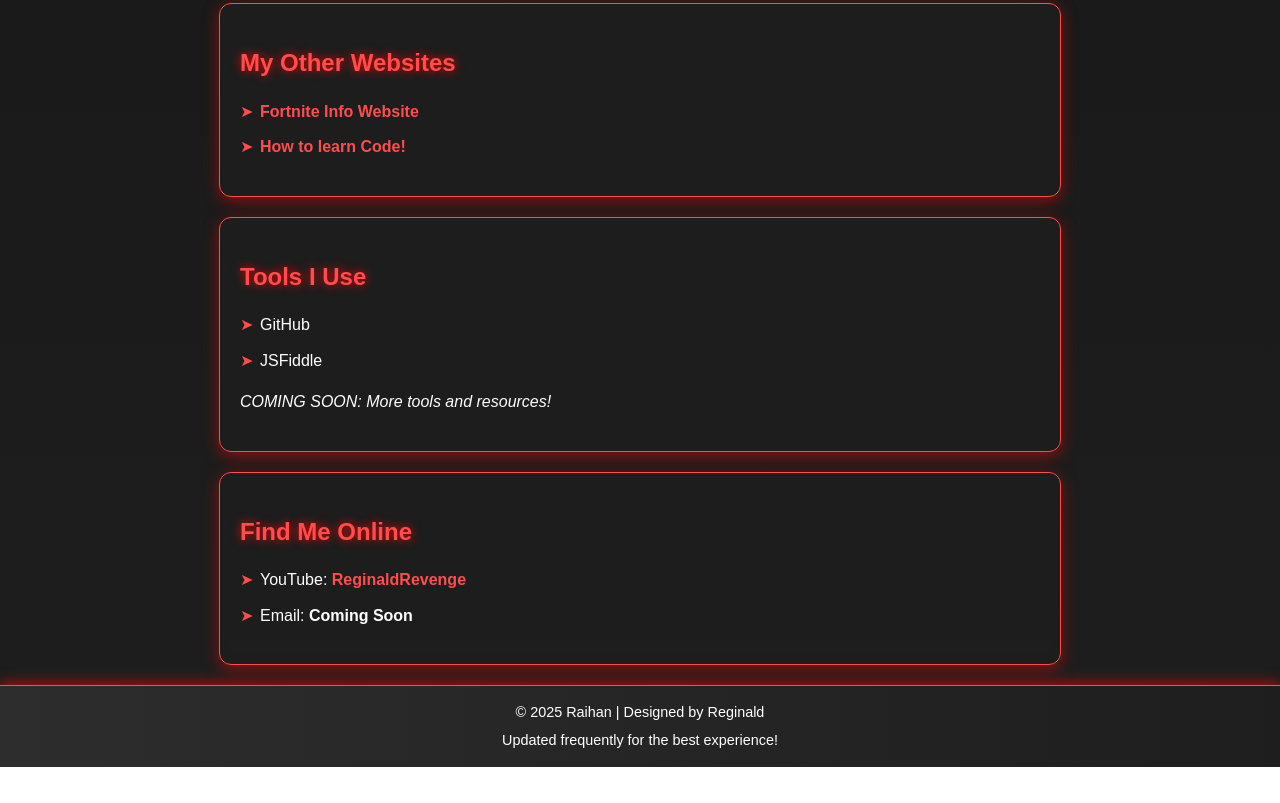
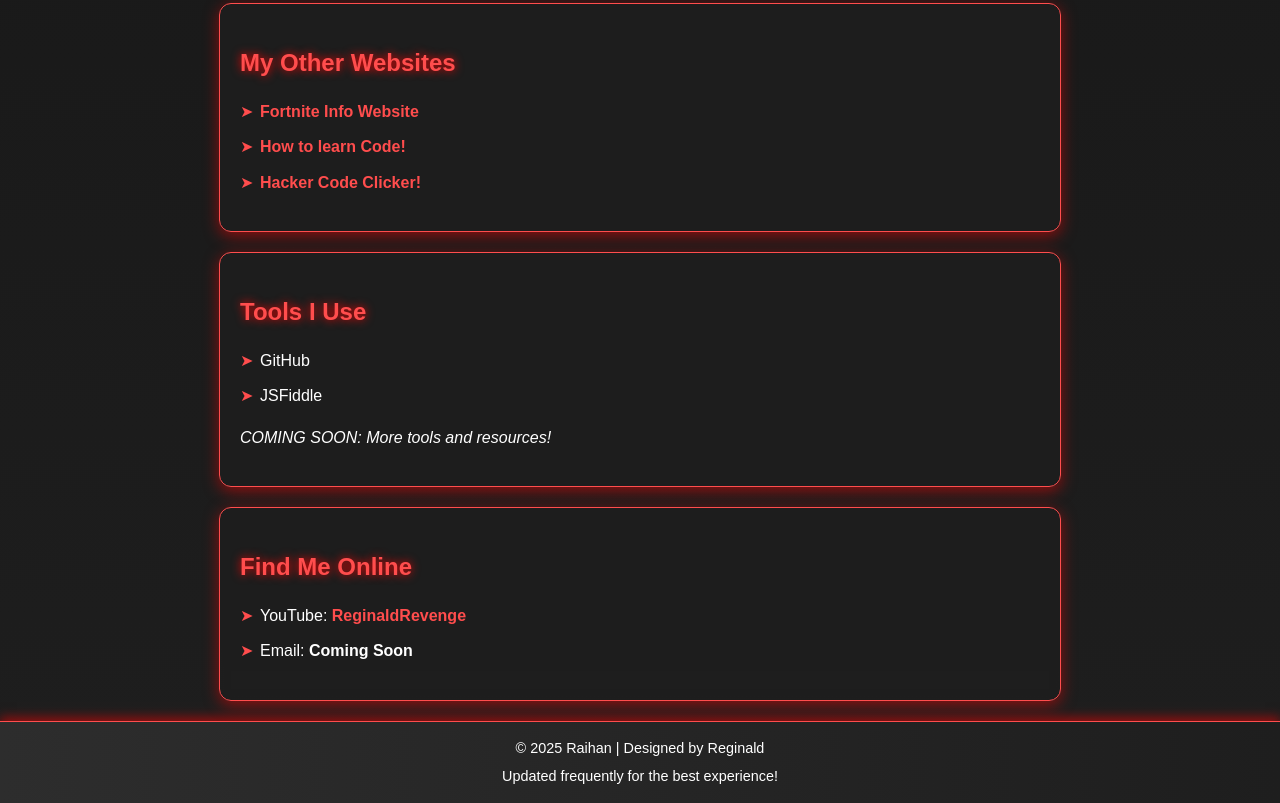
Before and after one commit to rn9997/about-myself-project, a plain HTML site: page index.html in a window 1280 px wide. Shown: the part 1429-2232 px from the top of the page. Before the commit the page ends 2196 px from the top, so only its background shows below. Drawn offline with Linux system fonts and the light colour scheme.

Commit message:
Update index.html

```diff
--- a/index.html
+++ b/index.html
@@ -204,6 +204,7 @@
         <ul>
             <li><a href="https://rn9997.github.io/Remix/" target="_blank">Fortnite Info Website</a></li>
             <li><a href="https://rn9997.github.io/learn-code/">How to learn Code!</a></li>
+             <li><a href="https://rn9997.github.io/hacker-cookie-website/">Hacker Code Clicker!</a></li>
         </ul>
     </section>
 
```
